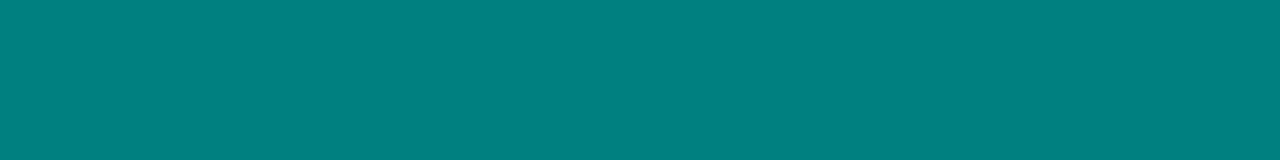
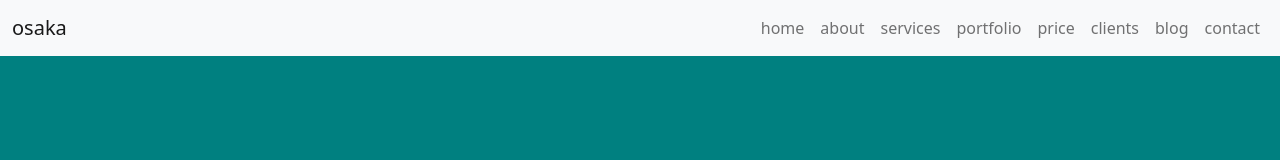
Before and after one commit to MohammadHussein0/Osaka-Website-Template, a plain HTML site: page index.html in a window 1280 px wide. Drawn offline with nearby package versions, Linux system fonts and the light colour scheme.

Commit message:
add Bootstrap and Navbar

```diff
--- a/index.html
+++ b/index.html
@@ -5,11 +5,62 @@
     <meta http-equiv="X-UA-Compatible" content="IE=edge">
     <meta name="viewport" content="width=device-width, initial-scale=1.0">
     <title>Document</title>
+
+    <!-- custom bootstrap -->
+    <link href="https://cdn.jsdelivr.net/npm/bootstrap@5.1.3/dist/css/bootstrap.min.css" rel="stylesheet" integrity="sha384-1BmE4kWBq78iYhFldvKuhfTAU6auU8tT94WrHftjDbrCEXSU1oBoqyl2QvZ6jIW3" crossorigin="anonymous">
+
+    <!-- font awesome -->
+    <link rel="stylesheet" href="https://pro.fontawesome.com/releases/v5.10.0/css/all.css" integrity="sha384-AYmEC3Yw5cVb3ZcuHtOA93w35dYTsvhLPVnYs9eStHfGJvOvKxVfELGroGkvsg+p" crossorigin="anonymous"/>
+
     <link rel="stylesheet" href="css/style.css"/>
 </head>
 <body>
 
 
+     <nav class="navbar navbar-expand-lg navbar-light bg-light">
+        <div class="container-fluid">
+          <a class="navbar-brand" href="#">osaka</a>
+          <button class="navbar-toggler" type="button" data-bs-toggle="collapse" data-bs-target="#navbarSupportedContent" aria-controls="navbarSupportedContent" aria-expanded="false" aria-label="Toggle navigation">
+            <span class="navbar-toggler-icon"></span>
+          </button>
+          <div class="collapse navbar-collapse" id="navbarSupportedContent">
+            <ul class="navbar-nav ms-auto mb-2 mb-lg-0">
+
+              <li class="nav-item">
+                <a class="nav-link" href="#">home</a>
+              </li>
+              <li class="nav-item">
+                <a class="nav-link" href="#">about</a>
+              </li>
+              <li class="nav-item">
+                <a class="nav-link" href="#">services</a>
+              </li>
+              <li class="nav-item">
+                <a class="nav-link" href="#">portfolio</a>
+              </li>
+              <li class="nav-item">
+                <a class="nav-link" href="#">price</a>
+              </li>
+              <li class="nav-item">
+                <a class="nav-link" href="#">clients</a>
+              </li>
+              <li class="nav-item">
+                <a class="nav-link" href="#">blog</a>
+              </li>
+              <li class="nav-item">
+                <a class="nav-link" href="#">contact</a>
+              </li>
+            </ul>
+
+          </div>
+        </div>
+      </nav>
+
+
+
+
+
+    <script src="https://cdn.jsdelivr.net/npm/bootstrap@5.1.3/dist/js/bootstrap.bundle.min.js" integrity="sha384-ka7Sk0Gln4gmtz2MlQnikT1wXgYsOg+OMhuP+IlRH9sENBO0LRn5q+8nbTov4+1p" crossorigin="anonymous"></script>
     <script src="js/main.js"></script>
 </body>
 </html>
```
